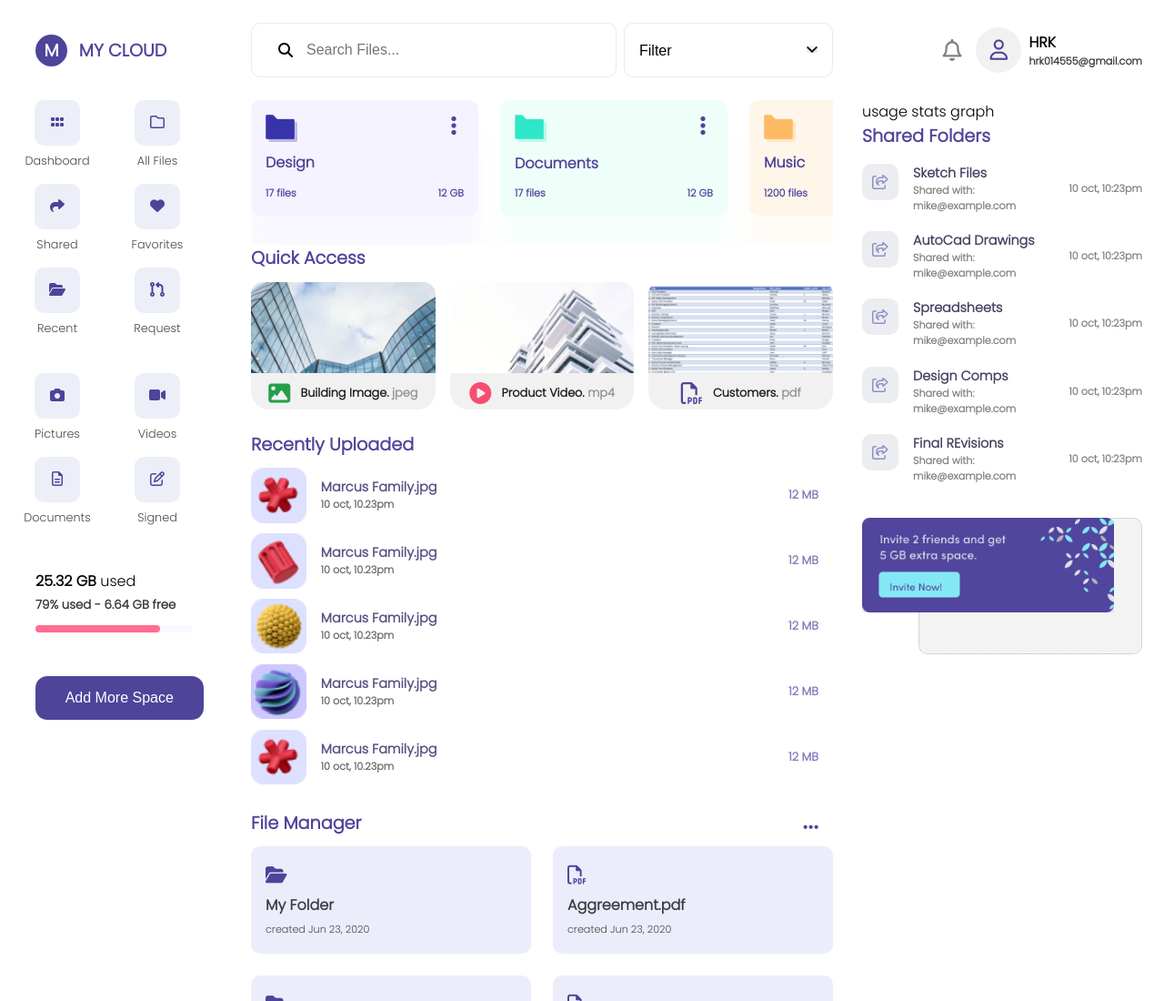
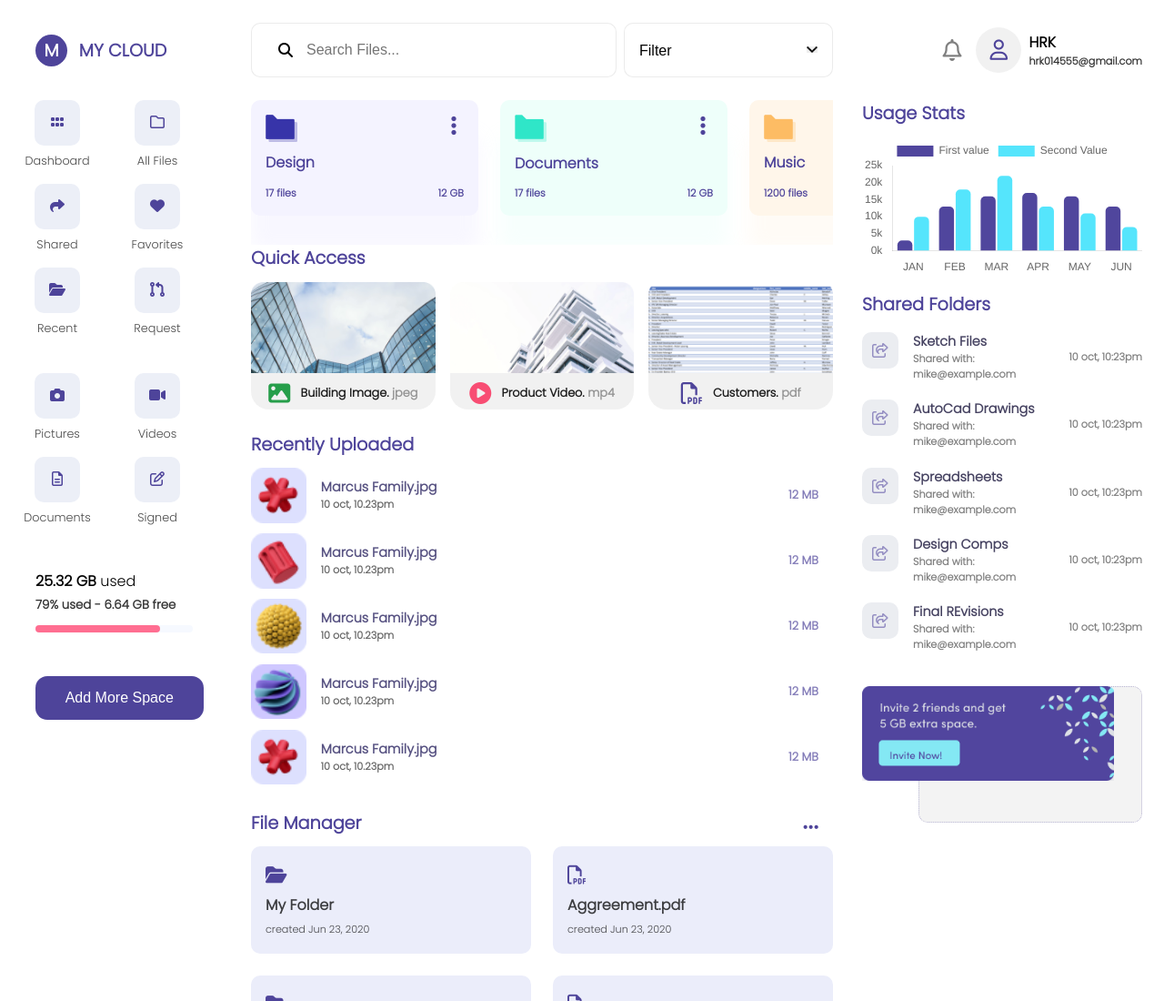
Before and after one commit to atik65/EF-task-2, a website built with Vite: page src/index.html in a window 1280 px wide. Shown: the top 1100 px of the page at 91% size. Built offline with nearby package versions, Linux system fonts and the light colour scheme.

Commit message:
feat: desktop full done

```diff
--- a/src/index.html
+++ b/src/index.html
@@ -411,8 +411,11 @@
           <button><i class="fa-solid fa-bars-staggered"></i></button>
         </div>
       </div>
-      <div>
-        usage stats graph
+
+      <!-- chart -->
+      <div class="chart">
+        <h1>Usage Stats</h1>
+        <canvas id="myChart"></canvas>
       </div>
       <div class="shared-folder">
         <h1>Shared Folders</h1>
@@ -489,6 +492,7 @@
 
   <script type="module" src="./js/main.js"></script>
   <script type="module" src="./js/injectImage.js">  </script>
+  <script src="https://cdn.jsdelivr.net/npm/chart.js"></script>
 </body>
 
 </html>
--- a/src/js/main.js
+++ b/src/js/main.js
@@ -37,3 +37,53 @@ const adjustWidth = () => {
 adjustWidth();
 
 window.addEventListener("resize", adjustWidth);
+
+// chart
+const ctx = document.getElementById("myChart");
+
+new Chart(ctx, {
+  type: "bar",
+  data: {
+    labels: ["JAN", "FEB", "MAR", "APR", "MAY", "JUN"],
+
+    datasets: [
+      {
+        label: "First value",
+        data: [3, 13, 16, 17, 16, 13],
+        borderWidth: 0,
+        borderRadius: 5,
+        backgroundColor: "#50469D",
+      },
+      {
+        label: "Second Value",
+        data: [10, 18, 22, 13, 11, 7],
+        borderWidth: 0,
+        borderRadius: 5,
+        backgroundColor: "#55e5fc",
+      },
+    ],
+  },
+  options: {
+    scales: {
+      x: {
+        grid: {
+          display: false,
+        },
+      },
+      y: {
+        beginAtZero: true,
+        grid: {
+          display: false,
+        },
+        ticks: {
+          stepSize: 5,
+          min: 0,
+          max: 25,
+          callback: function (value) {
+            return value + "k";
+          },
+        },
+      },
+    },
+  },
+});
--- a/src/styles/style.scss
+++ b/src/styles/style.scss
@@ -787,6 +787,15 @@ body {
       }
     }
 
+    .chart {
+      margin-bottom: 1rem;
+      h1 {
+        color: #4e449a;
+        font-size: 1.2rem;
+        margin-bottom: 0.7rem;
+      }
+    }
+
     .bottom-banner {
       margin-top: 2rem;
       position: relative;
```
